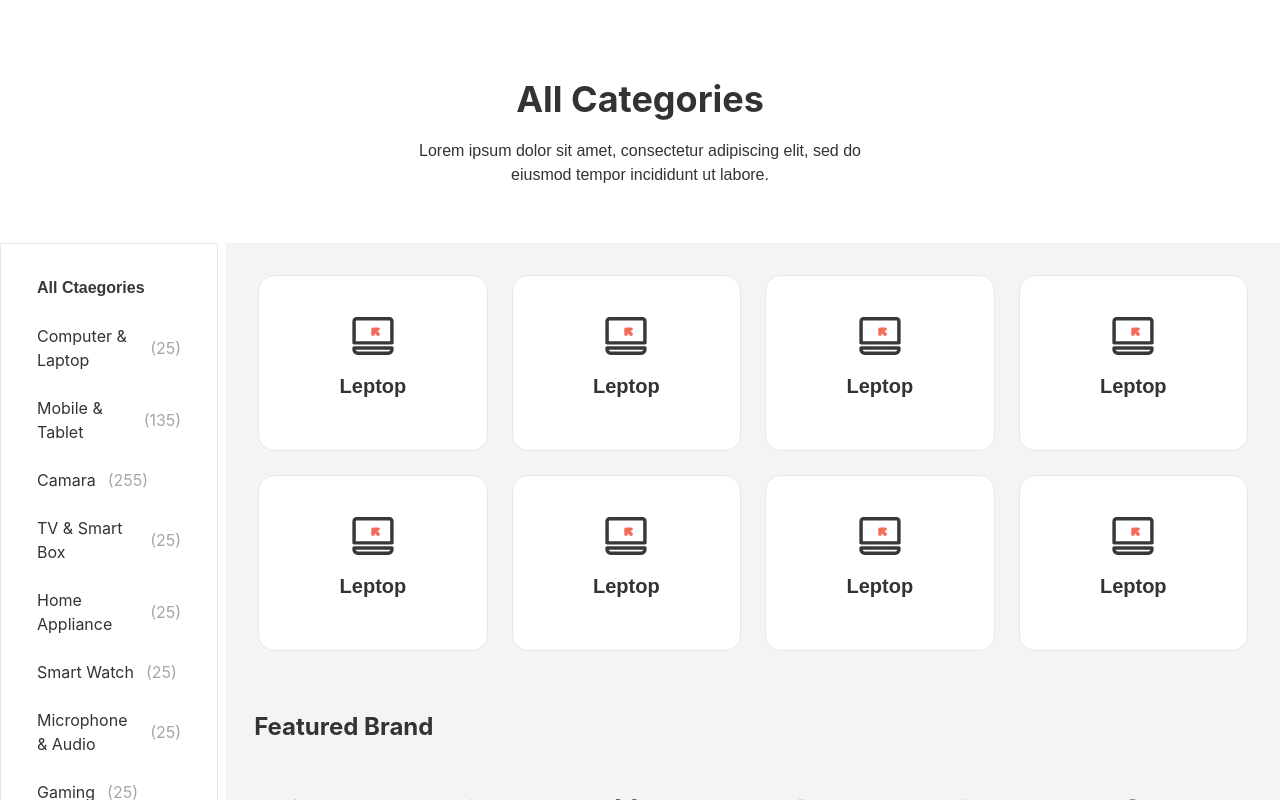
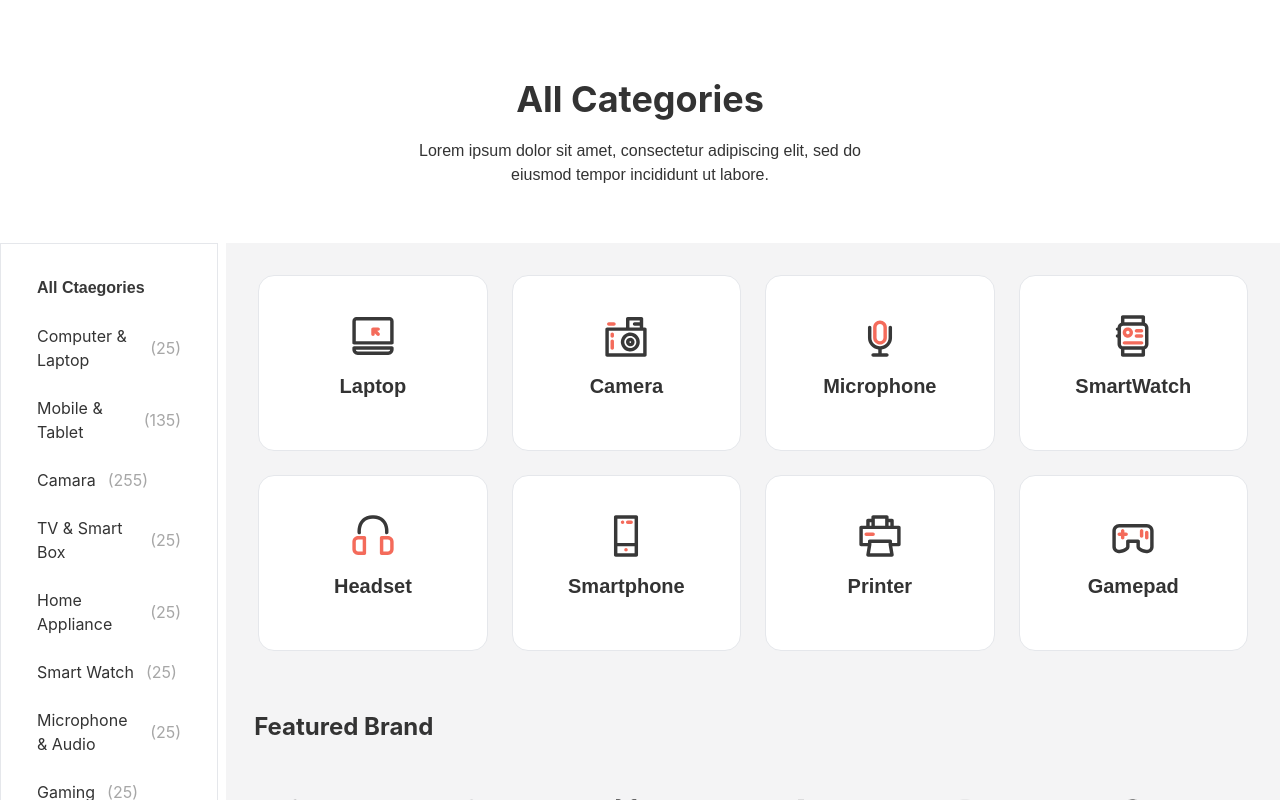
Before and after one commit to mdtamizuddin/eCommerce, a React (Create React App) app: page /products in a window 1280 px wide. Shown: the part 421-1221 px from the top of the page. Built offline with nearby package versions, Linux system fonts and the light colour scheme; no server answers.

Commit message:
Category Editer

```diff
--- a/src/Components/AllCatagories/Component/CategoriesCard.js
+++ b/src/Components/AllCatagories/Component/CategoriesCard.js
@@ -1,12 +1,12 @@
 import React from 'react'
-import Laptop from '../icons/Laptop.svg'
-const CategoriesCard = ({image}) => {
+
+const CategoriesCard = ({image }) => {
     return (
         <div>
             <div className="card w-full h-auto lg:h-44 bg-base-100 border">
                 <div className="card-body items-center w-full">
-                    <img className='w-14' src={Laptop} alt="" />
-                    <h2 className="card-title text-center">Leptop</h2>
+                    <img className='w-14' src={image.image} alt="" />
+                    <h2 className="card-title text-center">{image.name}</h2>
                 </div>
             </div>
 
--- a/src/Components/AllCatagories/Component/ComponentViewer.js
+++ b/src/Components/AllCatagories/Component/ComponentViewer.js
@@ -1,20 +1,35 @@
 import React from 'react'
 import Brand from './Brand'
 import CategoriesCard from './CategoriesCard'
+import Laptop from '../icons/Laptop.svg'
+import Camera from '../icons/Camera.svg'
+import Headset from '../icons/Headset.svg'
+import Smartphone from '../icons/Smartphone.svg'
+import Printer from '../icons/Printer.svg'
+import Gamepad from '../icons/Gamepad.svg'
+import Microphone from '../icons/Microphone.svg'
+import SmartWatch from '../icons/SmartWatch.svg'
 
 import CategoryProduct from './CategoryProduct'
 const ComponentViewer = () => {
     return (
         <main className='p-0 lg:p-5 w-full'>
             <div className="catagories grid grid-cols-3 lg:grid-cols-4 gap-6 p-3">
-                <CategoriesCard />
-                <CategoriesCard />
-                <CategoriesCard />
-                <CategoriesCard />
-                <CategoriesCard />
-                <CategoriesCard />
-                <CategoriesCard />
-                <CategoriesCard />
+                {
+                    [
+                        { image: Laptop, name: "Laptop" },
+                        { image: Camera, name: "Camera" },
+                        { image: Microphone, name: "Microphone" },
+                        { image: SmartWatch, name: "SmartWatch" },
+                        { image: Headset, name: "Headset" },
+                        { image: Smartphone, name: "Smartphone" },
+                        { image: Printer, name: "Printer" },
+                        { image: Gamepad, name: "Gamepad" },
+
+                    ].map((image, index) => <CategoriesCard key={index} image={image} />)
+                }
+
+
             </div>
             <Brand />
             <section className='mt-14 p-2'>
--- a/src/Components/DashBoard/Component/Order.js
+++ b/src/Components/DashBoard/Component/Order.js
@@ -4,7 +4,7 @@ import Loading from '../../Shared/Loading/Loading'
 
 const Order = () => {
   const url = 'https://dandabazz.onrender.com/orders'
-  const { isLoading, data } = useQuery(['Products-all'], () =>
+  const { isLoading, data } = useQuery(['Orders-all'], () =>
     fetch(url)
       .then(res => res.json()
       )
@@ -35,14 +35,14 @@ const Order = () => {
                 <td >
                   <div className="avatar">
                     <div className="w-28 rounded border">
-                      <img src={order.product.images[0]} />
+                      <img src={order?.product?.images[0]} />
                     </div>
                   </div>
                 </td>
-                <td className='text-md'>{order.product.name.slice(0, 30)}..</td>
-                <td>{order.email}</td>
+                <td className='text-md'>{order?.product?.name?.slice(0, 30)}..</td>
+                <td>{order?.email}</td>
                 <td>
-                  <button className='btn btn-primary'>{order.position}...</button>
+                  <button className='btn btn-primary'>{order?.position}...</button>
                 </td>
               </tr>)
             }
```
Also changed, not shown: public/review.json (+18 -5 lines).
